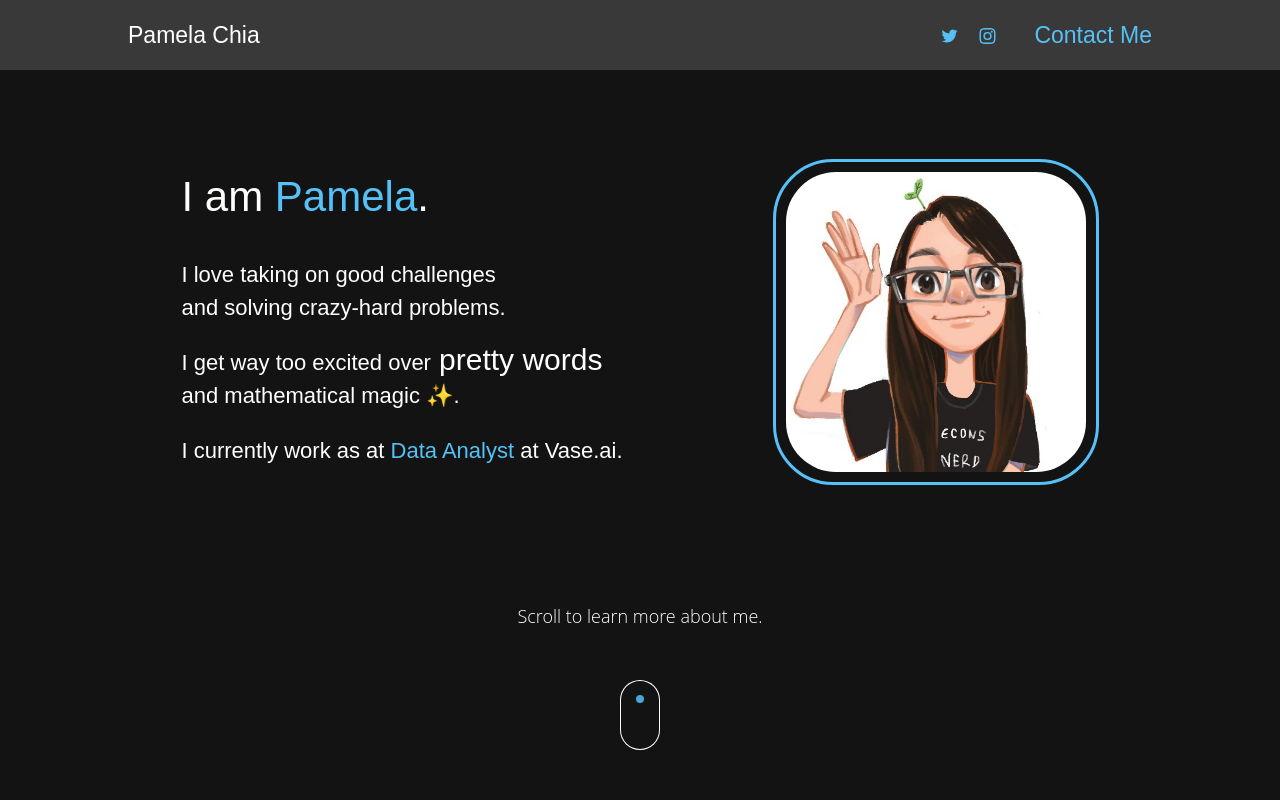
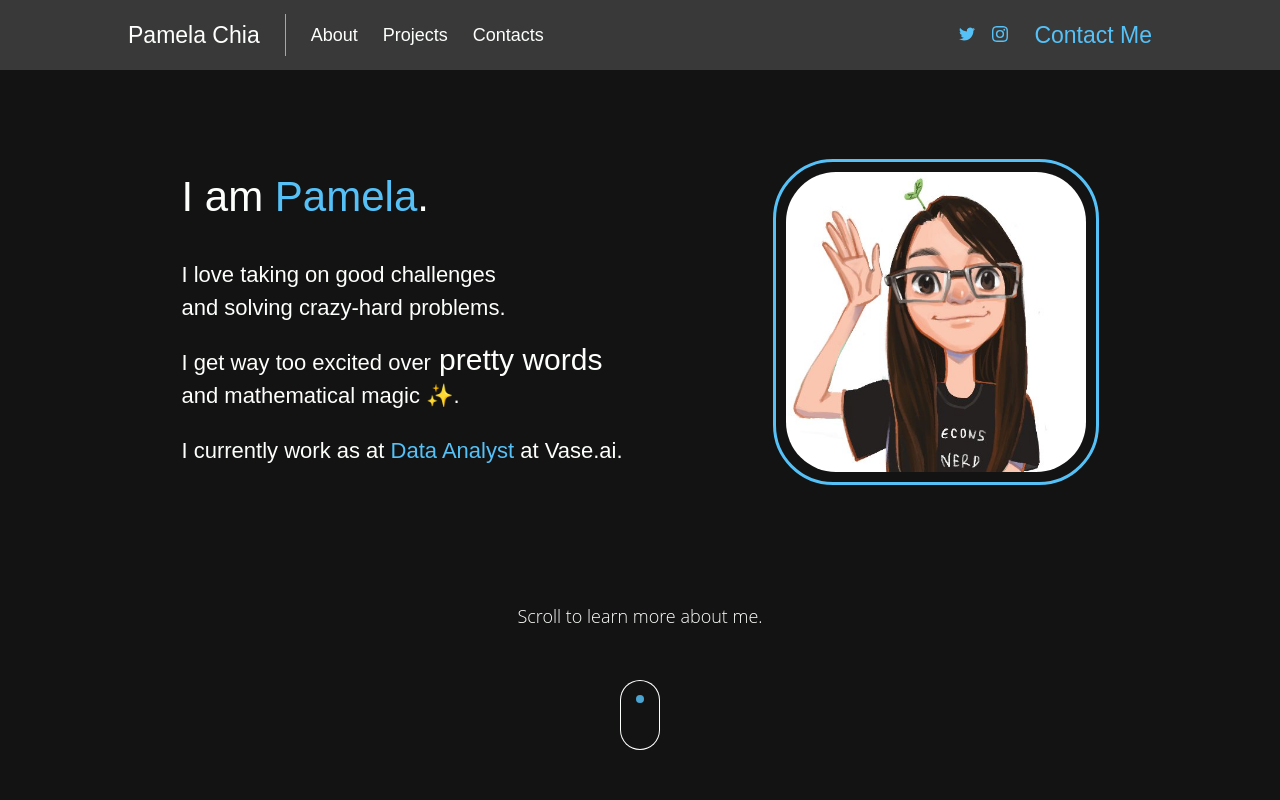
Before and after one commit to pamelachia/portfolio, a React (Create React App) app: page / in a window 1280 px wide. Shown: the top 800 px of the page. Built offline with nearby package versions, Linux system fonts and the light colour scheme; what webfontloader would draw is missing.

Commit message:
Fitted new elements in header for scrolling to section

```diff
--- a/src/components/Header.jsx
+++ b/src/components/Header.jsx
@@ -32,26 +32,38 @@ class Header extends Component {
             list-style: none;
             display: flex;
             flex-grow: 1;
+            align-items: center;
+            height: 60%;
         `;
 
         const liStyle = css`
             display: flex;
             flex-direction: row;
             height: 100%;
+            align-items: center;
+            margin-right: 25px;
+            font-size: 18px;
+        `;
+
+        const titleStyle = css`
             font-size: 23px;
-            align-items: center;
-            flex-grow: 1;
+            border-right: 1px solid ${colors.maastrichtBlue};
+            flex-grow: 0;
+            padding-right: 25px;
         `;
 
         const edgeLiStyle = css`
-            font-weight: 500;
             justify-content: flex-end;
+            flex-grow: 1;
+            margin-right: 0;
         `;
 
         const contactStyle = css`
             color: ${colors.maastrichtBlue};
-            margin-left: 20px;
+            margin-left: 10px;
             transition: color 0.5s ease;
+            font-weight: 500;
+            font-size: 23px;
             :hover {
                 color: ${colors.babyPowder};
             }
@@ -72,7 +84,10 @@ class Header extends Component {
         return (
             <header className={style}>
                 <menu className={menuStyle}>
-                    <li className={liStyle}>Pamela Chia</li>
+                    <li className={cx(liStyle, titleStyle)}>Pamela Chia</li>
+                    <li className={liStyle}>About</li>
+                    <li className={liStyle}>Projects</li>
+                    <li className={liStyle}>Contacts</li>
                     <li className={cx(liStyle, edgeLiStyle)}>
                         <div>
                             <a
@@ -109,8 +124,4 @@ class Header extends Component {
     }
 }
 
-Header.propTypes = {
-    activeKey: PropTypes.string
-};
-
 export default Header;
```
